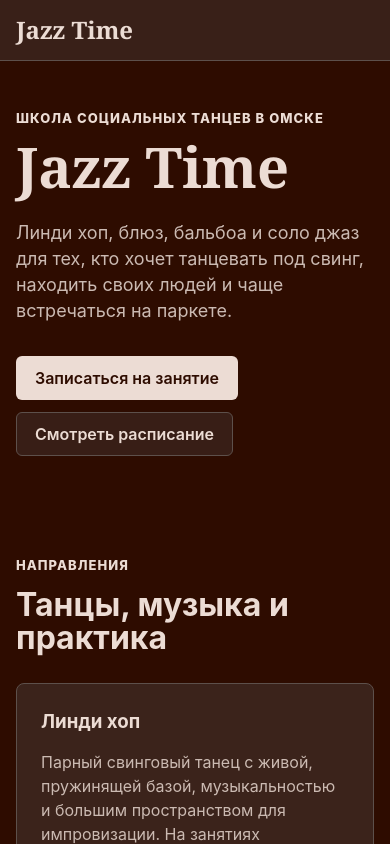
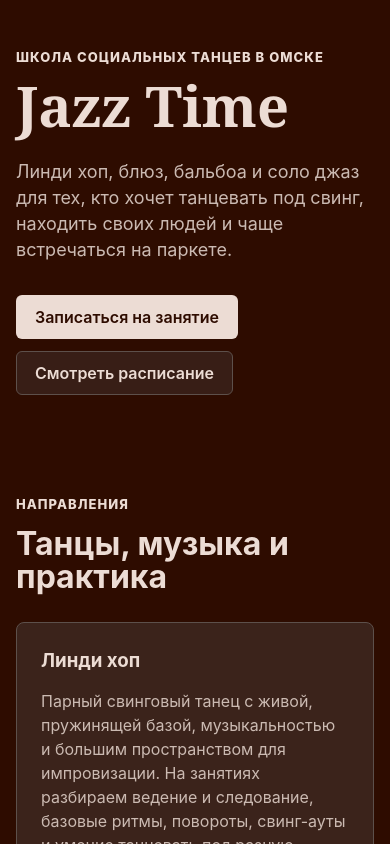
Before and after one commit to rezvd/dance-and-friends, a React (Vite) app: page / in a window 390 px wide. Shown: the top 844 px of the page. Built offline with nearby package versions, Linux system fonts and the light colour scheme.

Commit message:
fix: hide header on mobile

```diff
--- a/src/widgets/app-header/ui/app-header.css
+++ b/src/widgets/app-header/ui/app-header.css
@@ -44,15 +44,7 @@
 }
 
 @media (max-width: 760px) {
-  .app-header__inner {
-    min-height: auto;
-    padding: 0 16px;
-    display: grid;
-    gap: 8px;
-    padding-block: 12px;
-  }
-
-  .app-header__nav {
+  .app-header {
     display: none;
   }
 }
```
